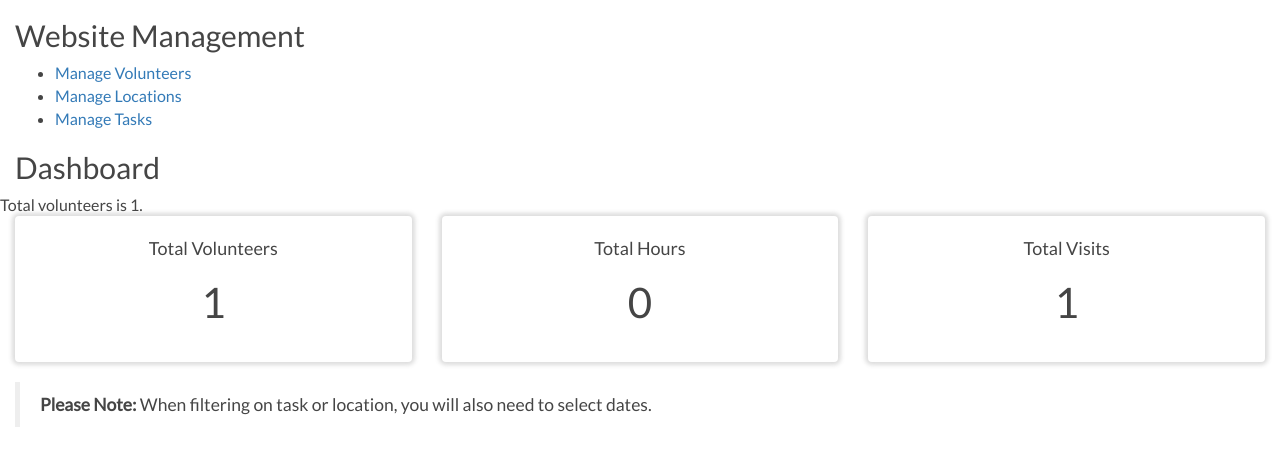
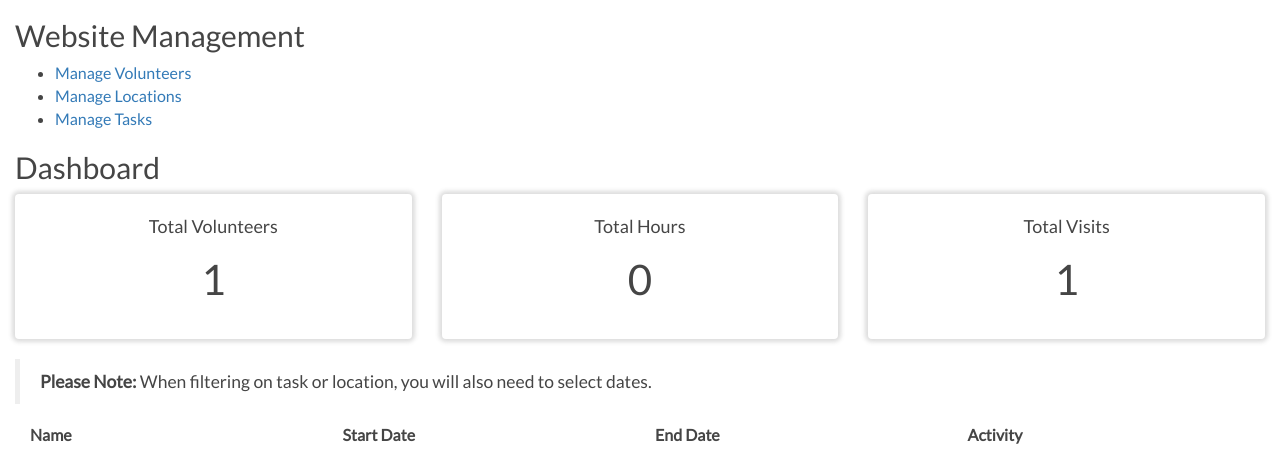
Before and after one commit to jweedenwright/np-community-builder, a PHP site: page /pages/dashboard.php in a window 1280 px wide. Shown: the part 264-713 px from the top of the page. Run offline with PHP 8.4, Linux system fonts and the light colour scheme; the visitor is signed in with stand-in values (Sample User, id 1); tables that the repository leaves empty or names only in its code hold one stand-in row (values such as "Sample post"); data that the repository does not hold is empty; some libraries are stand-ins or nearby versions.

Commit message:
minor change

```diff
--- a/www/pages/staff-dashboard.php
+++ b/www/pages/staff-dashboard.php
@@ -24,7 +24,6 @@
 
 <h2>Dashboard</h2>
  <div class="row">
-	Total volunteers is <?=$volunteer_results[0]['userCount']?>.
 	<!--<ul>
 		<li>Provide a listing of all volunteers and hours (table probably)</li>
 		<li>Have filters allowing to filter on date, location, and individual volunteer</li>
```
